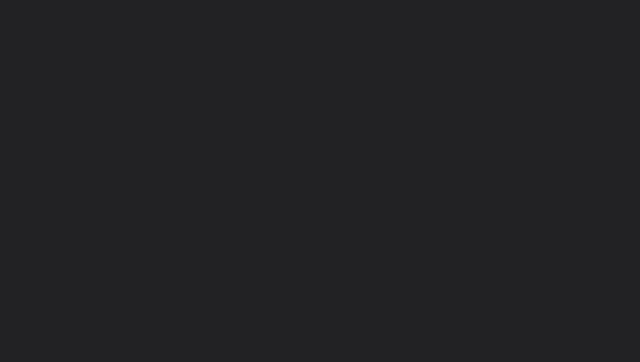
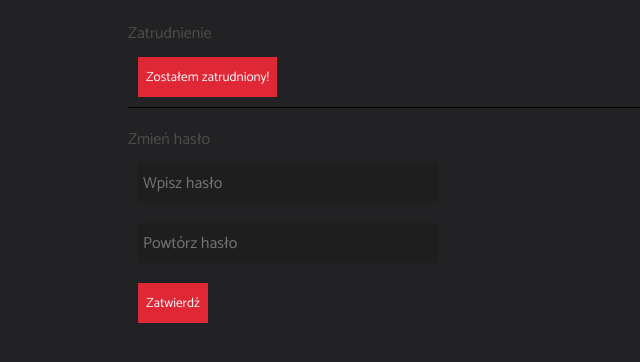
Before and after one commit to MateuszSzczukiewicz/MegaK-grupa3-frontend, a React (Vite) app: page /profile in a window 1280 px wide. Before the commit this address had no page. Shown: the top 362 px of the page, without its empty margins (0-640 px from the left). Built offline with nearby package versions, Linux system fonts and the light colour scheme.

Commit message:
StudentProfilePage finished.

```diff
--- a/src/components/atoms/PrimaryInput/PrimaryInput.style.ts
+++ b/src/components/atoms/PrimaryInput/PrimaryInput.style.ts
@@ -1,7 +1,6 @@
 import styled from "styled-components";
 
 export const PrimaryInputStyle = styled.input`
-  width: 300px;
   height: 40px;
   margin: 10px;
   padding-left: 5px;
@@ -12,4 +11,7 @@ export const PrimaryInputStyle = styled.input`
   &:focus{
     outline: none;
   }
+  ${({ theme }) => theme.mq.sm}{
+    width: 300px;
+  }
 `
--- /dev/null
+++ b/src/components/molecules/StudentProfile/StudentProfile.style.ts
@@ -0,0 +1,14 @@
+import styled from "styled-components";
+
+export const StudentProfileStyle = styled.div`
+    width: 80%;
+    max-width: 1600px;
+    margin: 20px auto;
+    p{
+      color: ${({ theme }) => theme.color.grey1};
+    }
+    hr{
+      border-color: ${({ theme }) => theme.color.black};
+      border-bottom: none;
+    }
+`
--- /dev/null
+++ b/src/components/molecules/StudentProfile/StudentProfile.tsx
@@ -0,0 +1,50 @@
+import {PrimaryButton} from "../../atoms/PrimaryButton/PrimaryButton";
+import {PrimaryInput} from "../../atoms/PrimaryInput/PrimaryInput";
+import { StudentProfileStyle } from "./StudentProfile.style";
+import {useState} from "react";
+
+export const StudentProfile = () => {
+
+    const [passwordInput, setPasswordInput] = useState('');
+    const [repeatPasswordInput, setRepeatPasswordInput] = useState('');
+
+    const gotAJobHandler = () => {
+
+        if(window.confirm("Jesteś pewien? Ta zmiana spowoduje usunięcie twojego konta z listy kursantów")){
+            console.log('Usuwam!');
+        }else{
+            console.log('Cofam!');
+        }
+    }
+
+    const changePasswordHandler = () => {
+        if(!passwordInput) {
+            alert("Wprowadź hasło");
+            return;
+        }
+        if(!repeatPasswordInput){
+            alert("Wprowadź hasło ponownie");
+            return;
+        }
+        if(!(passwordInput===repeatPasswordInput)){
+            alert("Hasła nie są takie same");
+            return;
+        }
+        console.log('Zmieniam hasło');
+    }
+
+    return(
+        <StudentProfileStyle>
+            <p>Zatrudnienie</p>
+            <PrimaryButton text={"Zostałem zatrudniony!"} onClick={gotAJobHandler}/>
+            <hr/>
+            <br/>
+            <p>Zmień hasło</p>
+            <PrimaryInput type={"password"} placeholder={'Wpisz hasło'} onChange={(e)=>setPasswordInput(e.target.value)}/>
+            <br/>
+            <PrimaryInput type={"password"} placeholder={'Powtórz hasło'} onChange={(e)=>setRepeatPasswordInput(e.target.value)}/>
+            <br/>
+            <PrimaryButton text={"Zatwierdź"} onClick={changePasswordHandler}/>
+        </StudentProfileStyle>
+        )
+}
--- a/src/pages/Root.tsx
+++ b/src/pages/Root.tsx
@@ -3,6 +3,7 @@ import { Homepage } from './Homepage.tsx';
 import { LoginPage } from './LoginPage.tsx';
 import { StudentPage } from './StudentPage';
 import { StudentsPage } from "./StudentsPage";
+import {StudentProfilePage} from "./StudentProfilePage";
 
 export const Root = () => {
 	return (
@@ -11,6 +12,7 @@ export const Root = () => {
 			<Route path="/login" element={<LoginPage />} />
       		<Route path="/student" element={<StudentPage />} />
 			<Route path="/students" element={ <StudentsPage /> }/>
+			<Route path="/profile" element={ <StudentProfilePage /> }/>
 		</Routes>
 	);
 };
--- /dev/null
+++ b/src/pages/StudentProfilePage.tsx
@@ -0,0 +1,3 @@
+import {StudentProfile} from "../components/molecules/StudentProfile/StudentProfile";
+
+export const StudentProfilePage = () => <StudentProfile/>
```
Also changed, not shown: src/components/molecules/GotAJob/GotAJob.style.ts (deleted, +0 -7 lines), src/components/molecules/GotAJob/GotAJob.tsx (deleted, +0 -41 lines).
